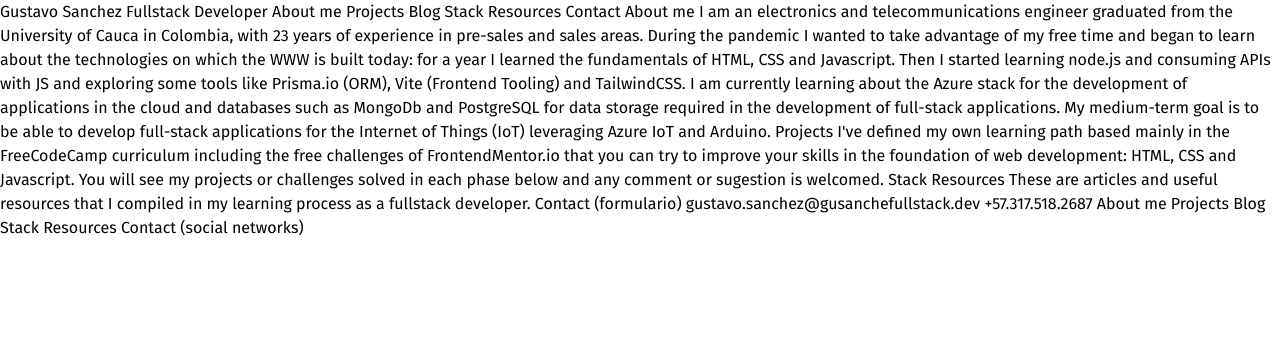
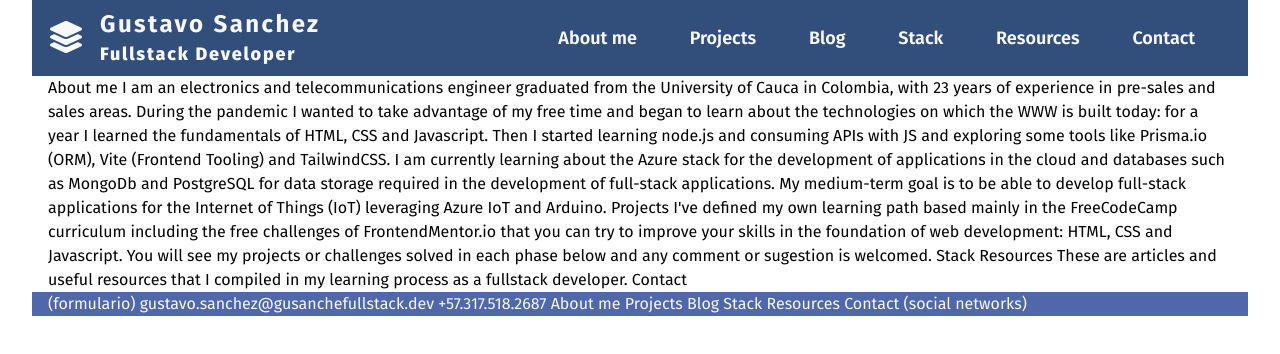
Before and after one commit to gusanchefullstack/gusanchefullstackdev-landing, a website built with Vite: page index.html in a window 1280 px wide. Built offline with nearby package versions, Linux system fonts and the light colour scheme.

Commit message:
Add styling to desktop header

```diff
--- a/index.html
+++ b/index.html
@@ -5,30 +5,61 @@
     <meta http-equiv="X-UA-Compatible" content="IE=edge" />
     <meta name="viewport" content="width=device-width, initial-scale=1.0" />
     <title>Gustavo Sanchez - Fullstack Developer</title>
+    <script
+      src="https://kit.fontawesome.com/0346884e74.js"
+      crossorigin="anonymous"
+    ></script>
   </head>
   <body>
-    Gustavo Sanchez Fullstack Developer About me Projects Blog Stack Resources
-    Contact About me I am an electronics and telecommunications engineer
-    graduated from the University of Cauca in Colombia, with 23 years of
-    experience in pre-sales and sales areas. During the pandemic I wanted to
-    take advantage of my free time and began to learn about the technologies on
-    which the WWW is built today: for a year I learned the fundamentals of HTML,
-    CSS and Javascript. Then I started learning node.js and consuming APIs with
-    JS and exploring some tools like Prisma.io (ORM), Vite (Frontend Tooling)
-    and TailwindCSS. I am currently learning about the Azure stack for the
-    development of applications in the cloud and databases such as MongoDb and
-    PostgreSQL for data storage required in the development of full-stack
-    applications. My medium-term goal is to be able to develop full-stack
-    applications for the Internet of Things (IoT) leveraging Azure IoT and
-    Arduino. Projects I've defined my own learning path based mainly in the
-    FreeCodeCamp curriculum including the free challenges of FrontendMentor.io
-    that you can try to improve your skills in the foundation of web
-    development: HTML, CSS and Javascript. You will see my projects or
-    challenges solved in each phase below and any comment or sugestion is
-    welcomed. Stack Resources These are articles and useful resources that I
-    compiled in my learning process as a fullstack developer. Contact
-    (formulario) gustavo.sanchez@gusanchefullstack.dev +57.317.518.2687 About me
-    Projects Blog Stack Resources Contact (social networks)
+    <div class="px-8">
+      <header
+        class="bg-project_primary text-project_white w-full flex justify-between items-center px-4 py-2"
+      >
+        <div class="w-2/5 flex space-x-4 items-center justify-start">
+          <div><i class="fa-solid fa-layer-group fa-2xl"></i></div>
+          <div>
+            <p class="font-bold text-2xl tracking-widest">Gustavo Sanchez</p>
+            <p class="font-extrabold text-lg tracking-widest">Fullstack Developer</p>
+          </div>
+        </div>
+        <div class="w-3/5">
+          <ul class="font-semibold text-lg flex justify-evenly space-x-4">
+            <li class="list-item">About me</li>
+            <li class="list-item">Projects</li>
+            <li class="list-item">Blog</li>
+            <li class="list-item">Stack</li>
+            <li class="list-item">Resources</li>
+            <li class="list-item">Contact</li>
+          </ul>
+        </div>
+      </header>
+      <main class="px-4">
+        About me I am an electronics and telecommunications engineer graduated
+        from the University of Cauca in Colombia, with 23 years of experience in
+        pre-sales and sales areas. During the pandemic I wanted to take
+        advantage of my free time and began to learn about the technologies on
+        which the WWW is built today: for a year I learned the fundamentals of
+        HTML, CSS and Javascript. Then I started learning node.js and consuming
+        APIs with JS and exploring some tools like Prisma.io (ORM), Vite
+        (Frontend Tooling) and TailwindCSS. I am currently learning about the
+        Azure stack for the development of applications in the cloud and
+        databases such as MongoDb and PostgreSQL for data storage required in
+        the development of full-stack applications. My medium-term goal is to be
+        able to develop full-stack applications for the Internet of Things (IoT)
+        leveraging Azure IoT and Arduino. Projects I've defined my own learning
+        path based mainly in the FreeCodeCamp curriculum including the free
+        challenges of FrontendMentor.io that you can try to improve your skills
+        in the foundation of web development: HTML, CSS and Javascript. You will
+        see my projects or challenges solved in each phase below and any comment
+        or sugestion is welcomed. Stack Resources These are articles and useful
+        resources that I compiled in my learning process as a fullstack
+        developer. Contact
+      </main>
+      <footer class="bg-project_tertiary text-project_white px-4">
+        (formulario) gustavo.sanchez@gusanchefullstack.dev +57.317.518.2687
+        About me Projects Blog Stack Resources Contact (social networks)
+      </footer>
+    </div>
     <script src="main.js" type="module"></script>
   </body>
 </html>
--- a/style.css
+++ b/style.css
@@ -9,5 +9,13 @@
 @layer base {
   html {
     font-family: 'Fira Sans', sans-serif;
+    background-color: '#F8F8F8';
   }
 }
+
+@layer components {
+  .list-item:hover {
+    cursor: pointer;
+    color: #86A6DF;
+  }
+}
--- a/tailwind.config.js
+++ b/tailwind.config.js
@@ -1,8 +1,15 @@
 /** @type {import('tailwindcss').Config} */
 export default {
-  content: ["./*.{html,js"],
+  content: ["./*.html","./*.js"],
   theme: {
-    extend: {},
+    extend: {
+      colors: {
+        project_primary: "#324E7B",
+        project_secondary: "#86A6DF",
+        project_tertiary: "#5068A9",
+        project_white: "#F8F8F8",
+      },
+    },
   },
   plugins: [],
-}
+};
```
